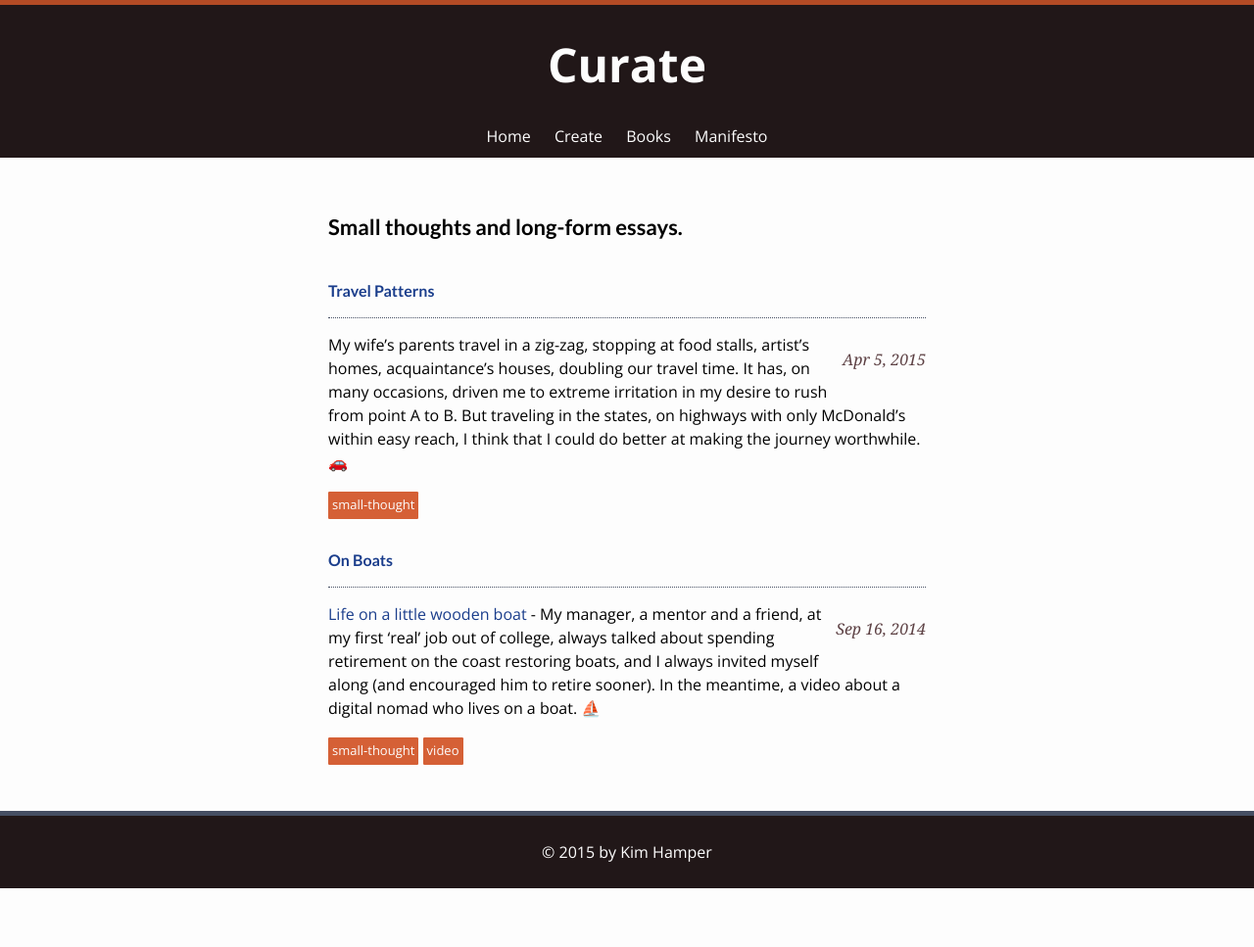
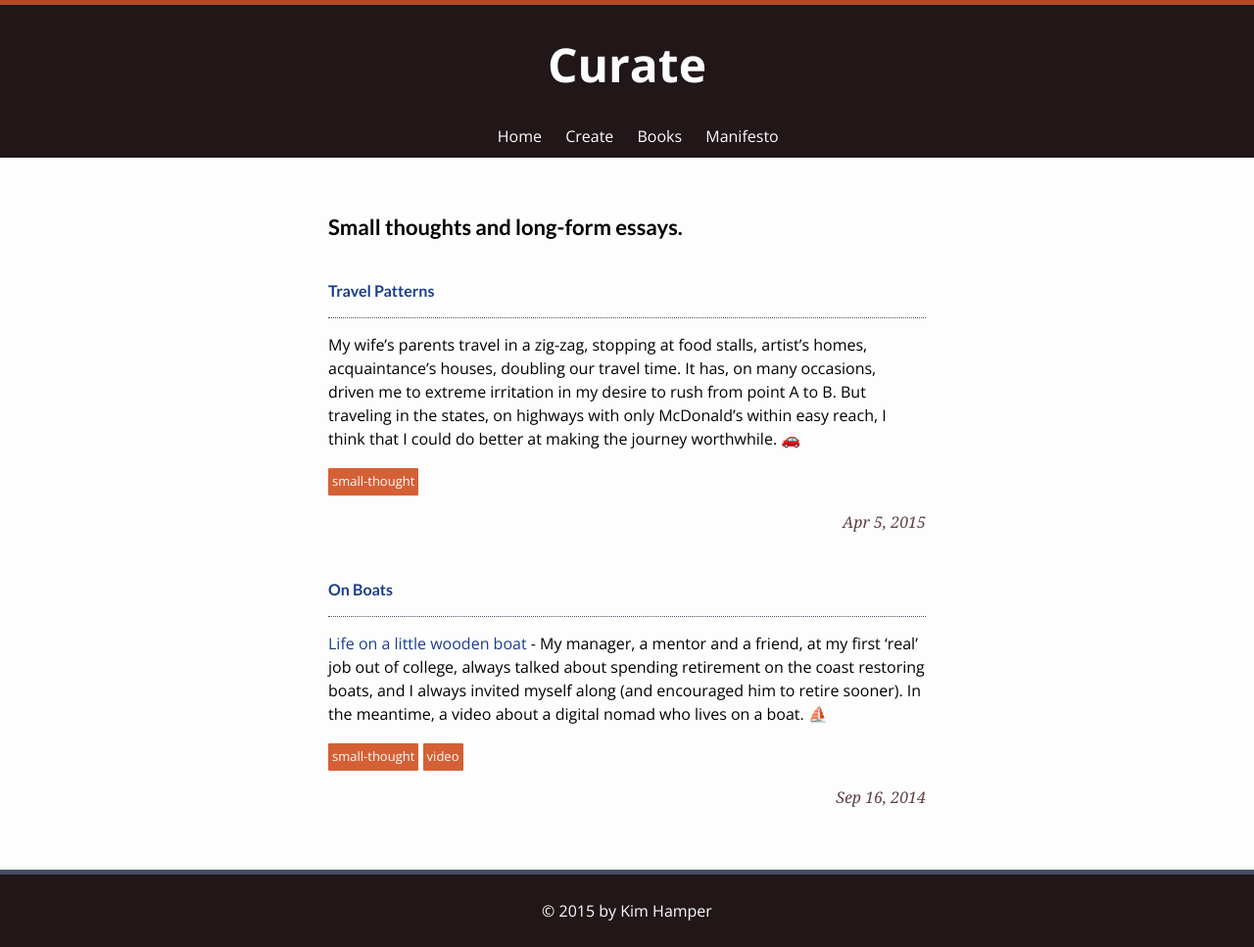
Before and after one commit to kalongthewires/curate, a Jekyll site: the page built from create.html, in a window 1280 px wide. Shown: the whole page at 98% size. Built offline with Jekyll 4.4.1, drawn with Linux system fonts in a browser that asks for light colours; nearby versions of some CDN libraries; emoji names are drawn with the system emoji font; before the commit the page ends 907 px from its top, so only the background shows below that.

Commit message:
Responsive and general style tweaks

```diff
--- a/_sass/_template-default.scss
+++ b/_sass/_template-default.scss
@@ -36,6 +36,14 @@
 
 p {
     margin: $default-spacing-large 0;
+}
+
+ol, ul {
+    padding-left: $default-spacing-large * 3/2;
+}
+
+img {
+    max-width: 100%;
 }
 
 small {
@@ -118,6 +126,7 @@
 
     &__tags {
         margin: 3% 0 0;
+        padding: 0;
 
         li {
             background-color: lighten($color-accent-bright, 10%);
--- a/create.html
+++ b/create.html
@@ -9,10 +9,9 @@
     <h3 class="page__heading">Small thoughts and long-form essays.</h3>
 
     {% for post in site.categories.create %}
-    <article class="post">
+    <article class="post row">
         <header class="post__header">
             <h2 class="post__title"><a href="{{ post.url }}">{{ post.title }}</a></h2>
-            <p class="post__meta">{{ post.date | date: "%b %-d, %Y" }}{% if post.author %} • {{ post.author }}{% endif %}{% if post.meta %} • {{ post.meta }}{% endif %}</p>
         </header>
 
         {{ post.content }}
@@ -23,6 +22,7 @@
                 <li>{{ tag }}</li>
                 {% endfor %}
             </ul>
+            <p class="post__meta">{{ post.date | date: "%b %-d, %Y" }}{% if post.author %} • {{ post.author }}{% endif %}{% if post.meta %} • {{ post.meta }}{% endif %}</p>
         </footer>
     </article>
     {% endfor %}
```
